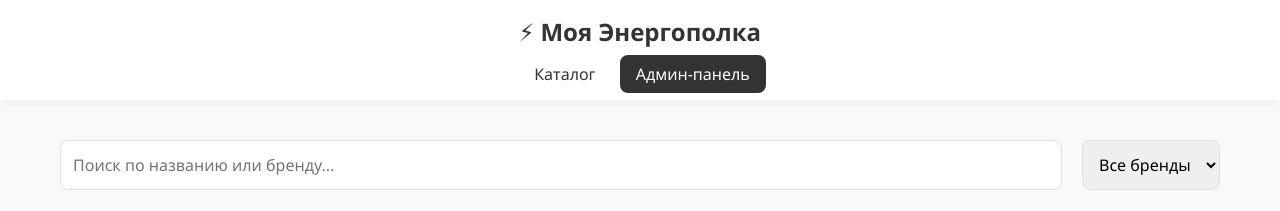
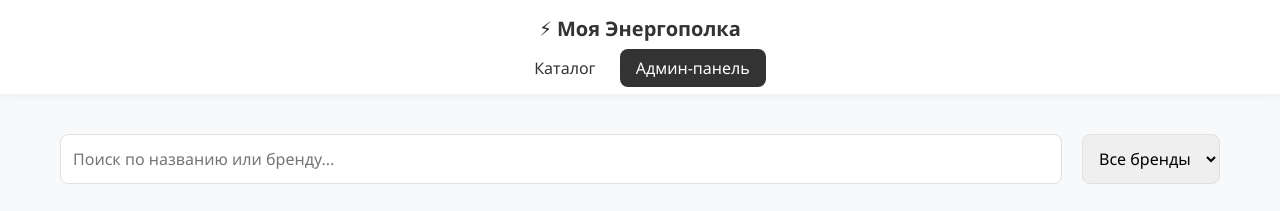
Before and after one commit to FITTSSILFIETTA/Test, a plain HTML site: page index.html in a window 1280 px wide. Shown: the top 211 px of the page. Drawn offline with Linux system fonts and the light colour scheme.

Commit message:
Update index.html

```diff
--- a/index.html
+++ b/index.html
@@ -8,7 +8,7 @@
 </head>
 <body>
     <header>
-        <div class="logo">⚡ Моя Энергополка</div>
+        <div class="logo" style="white-space: nowrap; font-size: 20px;">⚡ Моя Энергополка</div>
         <nav>
             <a href="index.html">Каталог</a>
             <a href="admin.html" class="btn-admin">Админ-панель</a>
```
